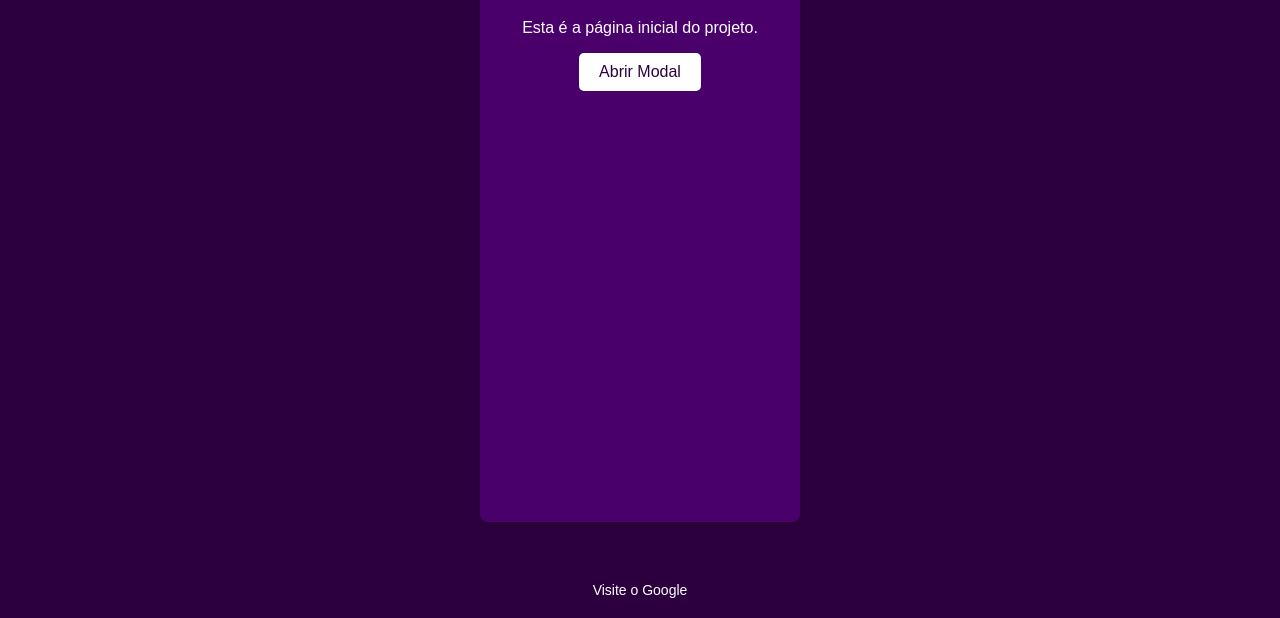
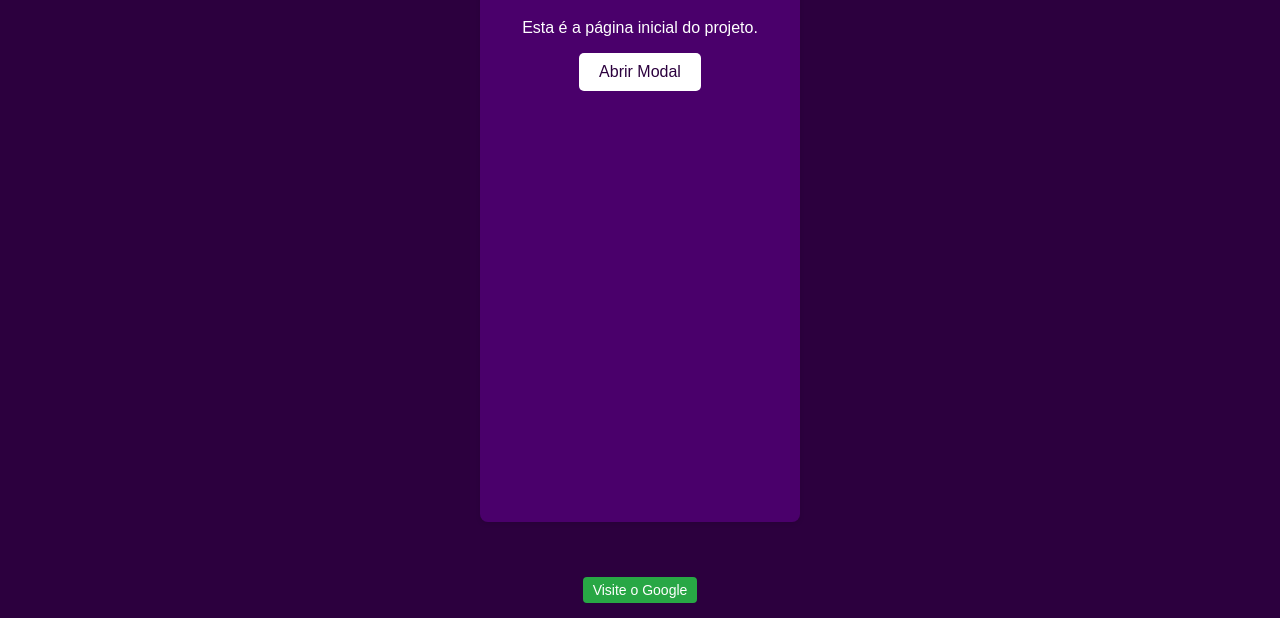
Before and after one commit to murillogplay/teste_harnesshub, a plain HTML site: page index.html in a window 1280 px wide. Shown: the part 182-800 px from the top of the page. Drawn offline with Linux system fonts and the light colour scheme.

Commit message:
harness: alterações da run

```diff
--- a/index.html
+++ b/index.html
@@ -73,9 +73,13 @@
       footer a {
         color: #ffffff;
         text-decoration: none;
+        background-color: #28a745;
+        padding: 5px 10px;
+        border-radius: 4px;
       }
       footer a:hover {
         text-decoration: underline;
+        background-color: #218838;
       }
     </style>
   </head>
```
